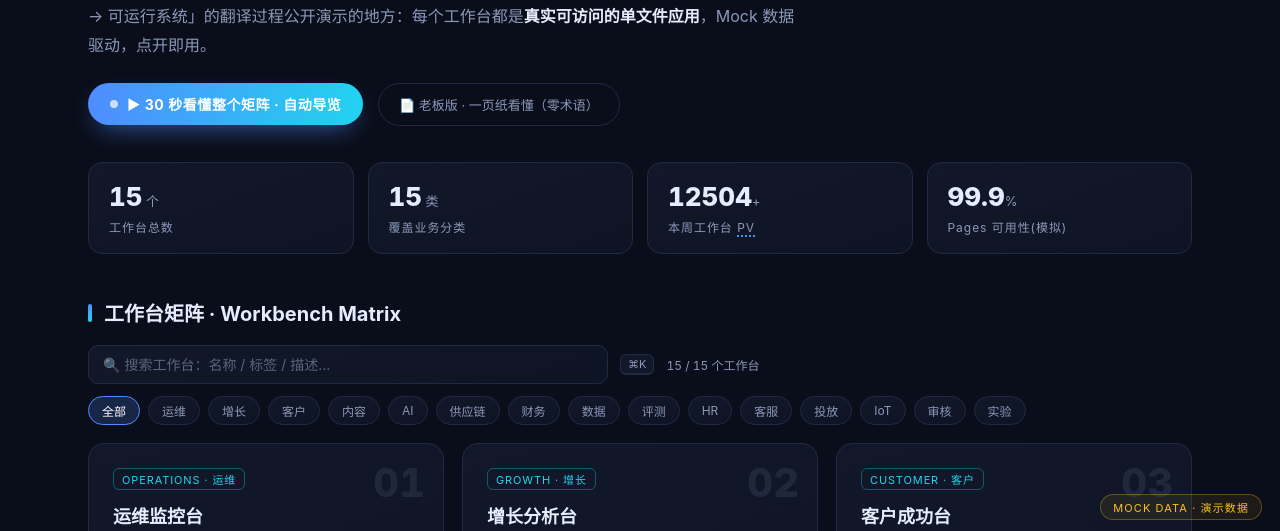
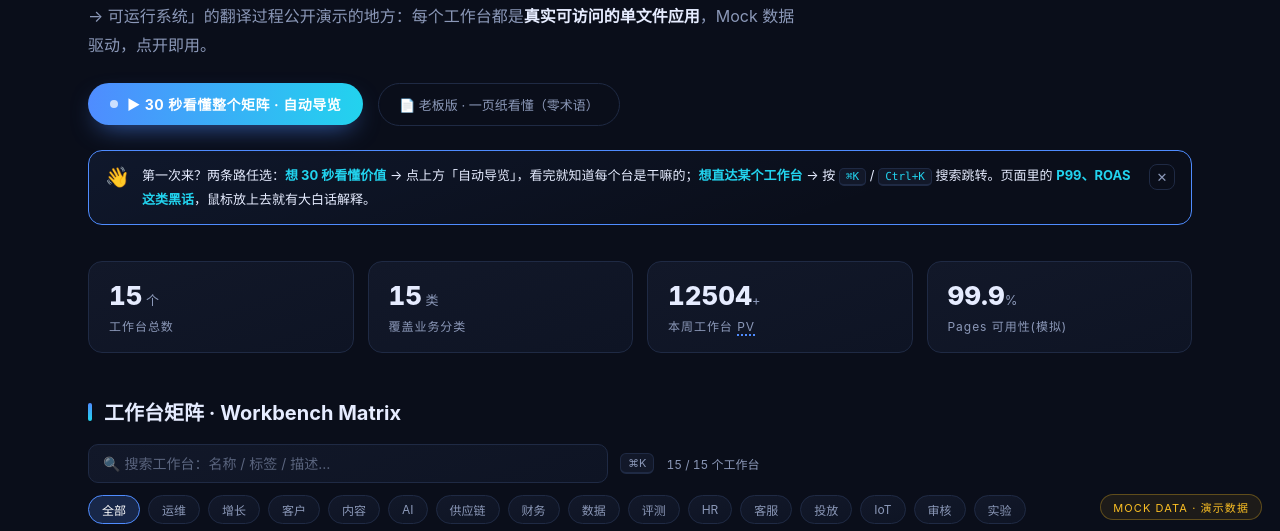
Before and after one commit to wuxiumu/zcode-workbench, a plain HTML site: page index.html in a window 1280 px wide. Shown: the part 264-795 px from the top of the page. Drawn offline with Linux system fonts and the light colour scheme.

Commit message:
feat(portal): 门户首访引导条 — 两条路任选，一次性不打扰
- 首访显示「自动导览 / ⌘K 搜索」双路径引导，顺带预告术语 hover 即译
- localStorage(zwb-hello) 显示即标记，二访零打扰；可关闭；无动效兼容 reduced-motion
- 截图目检通过：kbd 键帽与站点设计语言一致

```diff
--- a/index.html
+++ b/index.html
@@ -85,6 +85,12 @@
   .tour-btn{display:inline-flex;align-items:center;gap:9px;margin-top:24px;font-size:14px;font-weight:700;color:#fff;background:linear-gradient(92deg,var(--acc),var(--acc2));border:none;border-radius:99px;padding:11px 22px;cursor:pointer;letter-spacing:.04em;box-shadow:0 10px 26px -10px rgba(79,140,255,.7);transition:transform .2s,box-shadow .2s;font-family:inherit;text-decoration:none}
   .boss-btn{display:inline-flex;align-items:center;gap:8px;margin:24px 0 0 10px;font-size:13px;color:var(--sub);border:1px solid var(--line);border-radius:99px;padding:11px 20px;text-decoration:none;vertical-align:top;transition:color .2s,border-color .2s,transform .2s;font-family:inherit}
   .boss-btn:hover{color:var(--txt);border-color:var(--acc);transform:translateY(-2px)}
+  .hello{display:flex;align-items:flex-start;gap:12px;margin-top:24px;padding:13px 16px;border:1px solid var(--acc);border-radius:14px;background:linear-gradient(160deg,rgba(79,140,255,.08),transparent 70%);font-size:13px;line-height:1.8;color:var(--txt)}
+  .hello .k{flex-shrink:0;font-size:20px;line-height:1.3}
+  .hello b{color:var(--acc2)}
+  .hello kbd{font-family:ui-monospace,Menlo,monospace;font-size:11px;color:var(--acc2);border:1px solid var(--line);border-bottom-width:2px;border-radius:5px;padding:1px 6px;background:var(--panel)}
+  .hello .x{margin-left:auto;flex-shrink:0;background:none;border:1px solid var(--line);color:var(--sub);border-radius:8px;width:26px;height:26px;cursor:pointer;font-size:13px;line-height:1;transition:color .2s,border-color .2s;font-family:inherit}
+  .hello .x:hover{color:var(--txt);border-color:var(--acc)}
   .tour-btn:hover{transform:translateY(-2px);box-shadow:0 14px 32px -10px rgba(79,140,255,.9)}
   .tour-btn:disabled{opacity:.6;cursor:default;transform:none}
   .tour-btn .dot{width:8px;height:8px;border-radius:50%;background:#fff;animation:pulse 1.6s infinite}
@@ -138,6 +144,12 @@
   <p class="lead">你好，我是<b>五朽木</b>，一名 FDE（Forward Deployed Engineer）。这个站点是我把「客户的业务问题 → 可运行系统」的翻译过程公开演示的地方：每个工作台都是<b>真实可访问的单文件应用</b>，Mock 数据驱动，点开即用。</p>
   <button class="tour-btn" id="tourBtn" type="button" aria-label="播放 30 秒自动导览，逐个介绍每个工作台是做什么的"><span class="dot" aria-hidden="true"></span>▶ 30 秒看懂整个矩阵 · 自动导览</button>
   <a class="boss-btn" href="boss-one-pager.html">📄 老板版 · 一页纸看懂（零术语）</a>
+
+  <div class="hello" id="hello" hidden>
+    <span class="k" aria-hidden="true">👋</span>
+    <div>第一次来？两条路任选：<b>想 30 秒看懂价值</b> → 点上方「自动导览」，看完就知道每个台是干嘛的；<b>想直达某个工作台</b> → 按 <kbd>⌘K</kbd> / <kbd>Ctrl+K</kbd> 搜索跳转。页面里的 <b>P99、ROAS 这类黑话</b>，鼠标放上去就有大白话解释。</div>
+    <button class="x" id="helloX" type="button" aria-label="关闭新手引导">✕</button>
+  </div>
 
   <div class="strip" id="stats"></div>
 
@@ -398,5 +410,16 @@ addEventListener("keydown",e=>{
 });
 </script>
 <script src="assets/term-tips.js" defer></script>
+<script>
+// 首访引导条：localStorage 记忆，只出现一次，不打扰回头客
+try{
+  if(!localStorage.getItem('zwb-hello')){
+    localStorage.setItem('zwb-hello','1');
+    var hello=document.getElementById('hello');
+    hello.hidden=false;
+    document.getElementById('helloX').addEventListener('click',function(){hello.hidden=true;});
+  }
+}catch(e){}
+</script>
 </body>
 </html>
```
Also changed, not shown: 1 other file.
